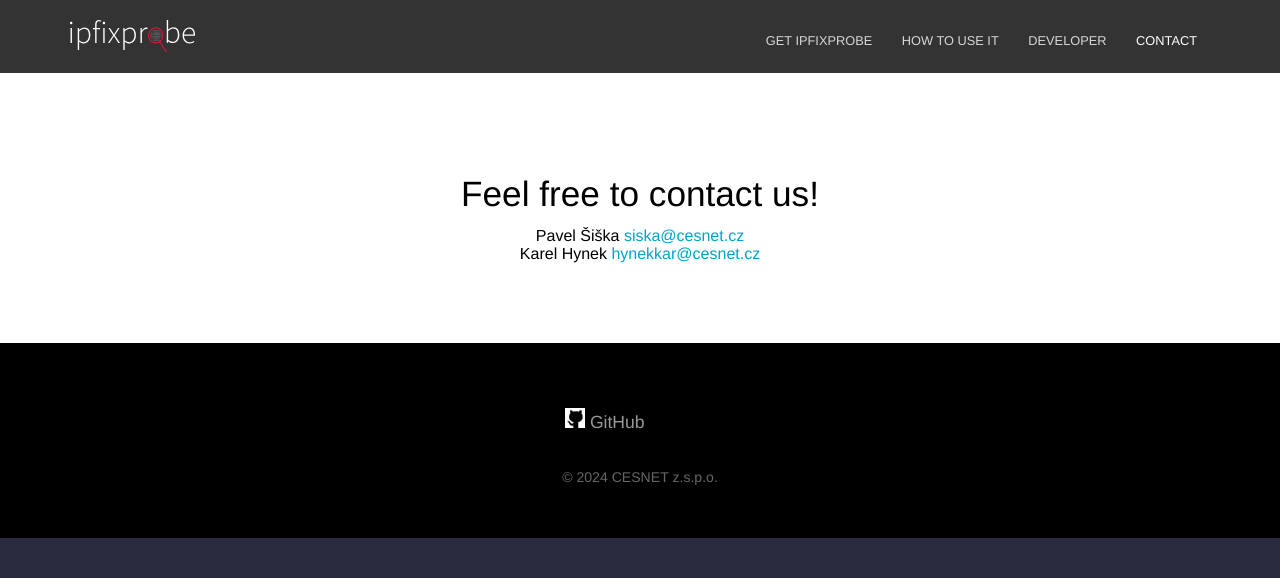
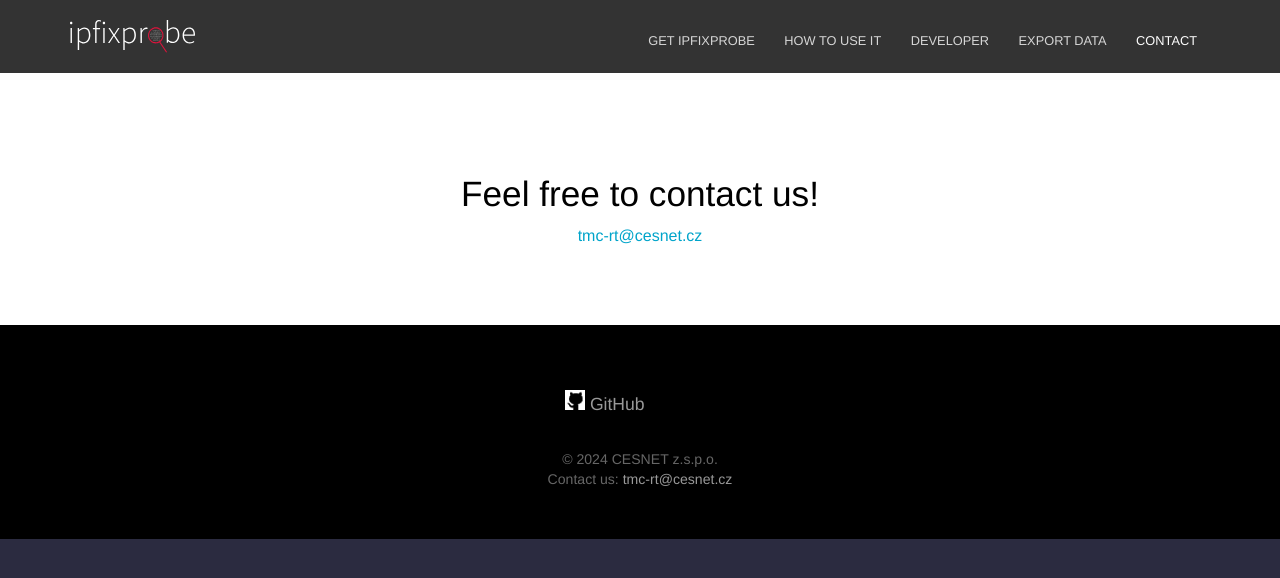
Before and after one commit to CESNET/ipfixprobe, a Jekyll site: the page built from contact.html, in a window 1280 px wide. Shown: the top 578 px of the page. Built offline with Jekyll 4.4.1, drawn with Linux system fonts in a browser that asks for light colours.

Commit message:
Adjust "Contact" page

```diff
--- a/_data/navigation.yml
+++ b/_data/navigation.yml
@@ -10,6 +10,10 @@
   link: /developer/
   new_window: false
   highlight: false
+- name: "Export Data"
+  link: /export/
+  new_window: false
+  highlight: false
 - name: Contact
   link: /contact/
   new_window: false
--- a/_layouts/default.html
+++ b/_layouts/default.html
@@ -45,6 +45,7 @@
 					{% endfor %}
 				</div>
 				<p class="copyright">&copy; {{ site.time | date: '%Y' }} CESNET z.s.p.o.</p>
+				<p class="copyright">Contact us: <a href="mailto:tmc-rt@cesnet.cz">tmc-rt@cesnet.cz</a> </p>
 			</div>
 		</footer>
 		<script>
--- a/contact.html
+++ b/contact.html
@@ -1,37 +1,8 @@
 ---
 title: Contact
 heading: Feel free to contact us!
-
-
-
 ---
 
-
-
 <div class="contact-box">
-	<!--<form action="{{ site.baseurl }}/contact-success/" method="post" class="contact-form">
-		<input type="hidden" name="_to" value="support@example.com" />
-		<input type="text" name="_gotcha" style="display: none;">
-
-		<label for="name">Full Name</label>
-		<input type="text" name="name" id="name" placeholder="Enter your name..." />
-
-		<label for="email">Email Address</label>
-		<input type="email" name="email" id="email" placeholder="Enter your email..." required />
-
-		<label for="message">Message</label>
-		<textarea name="message" id="message" placeholder="Enter your message..."></textarea>
-
-		<input type="submit" value="Send Message" />
-	</form>
-
-	<div class="contact-details">
-		<h3 class="editable">Address</h3>
-		<address><a target="_blank" href="https://www.google.com/maps/place/{{ page.map.address | url_encode }}">{{ page.map.address | replace: ", ", ", <br>" }}</a></address>
-
-		<h3 class="editable">Email</h3>
-		<p><a href="mailto:support@example.com">support@example.com</a></p>
-	</div>-->
-	Pavel Šiška <a href="mailto:siska@cesnet.cz">siska@cesnet.cz</a> <br>
-	Karel Hynek <a href="mailto:hynekkar@cesnet.cz">hynekkar@cesnet.cz</a> <br>
+	<a href="mailto:tmc-rt@cesnet.cz">tmc-rt@cesnet.cz</a> <br>
 </div>
```
